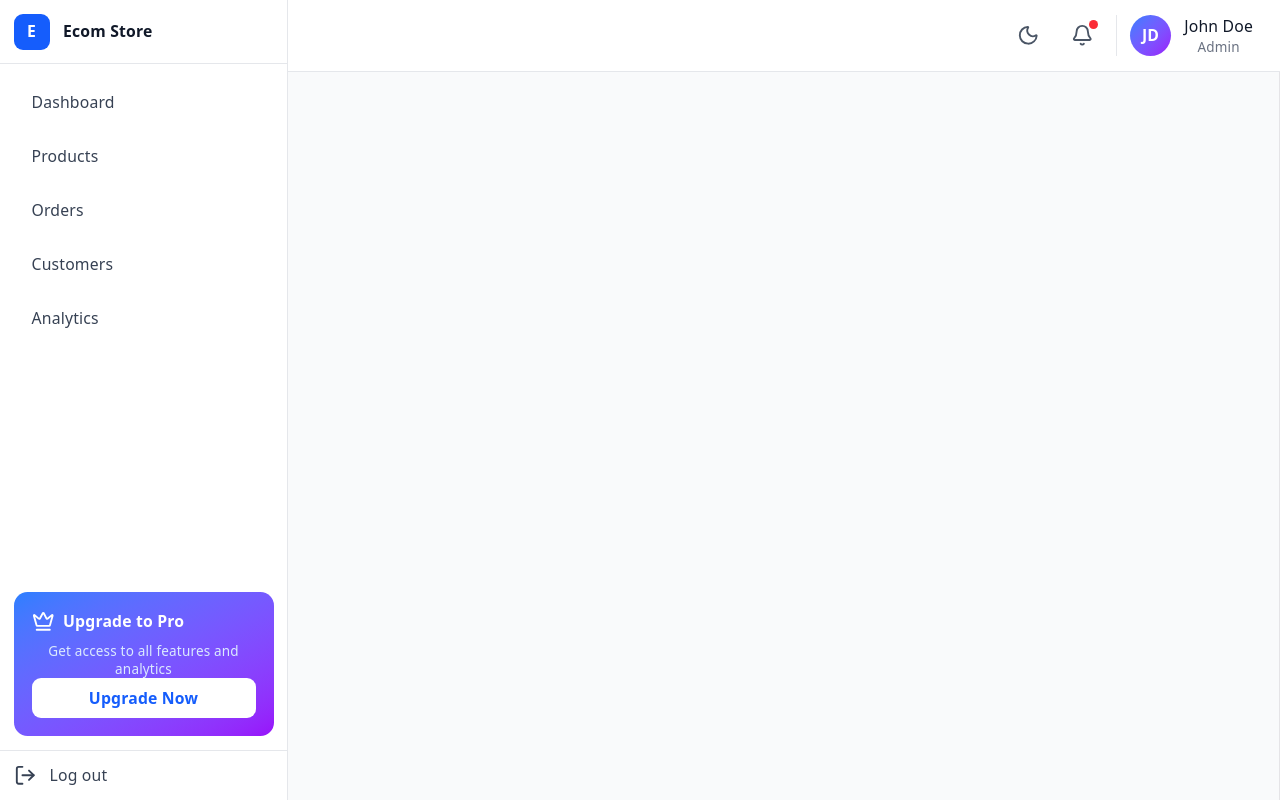
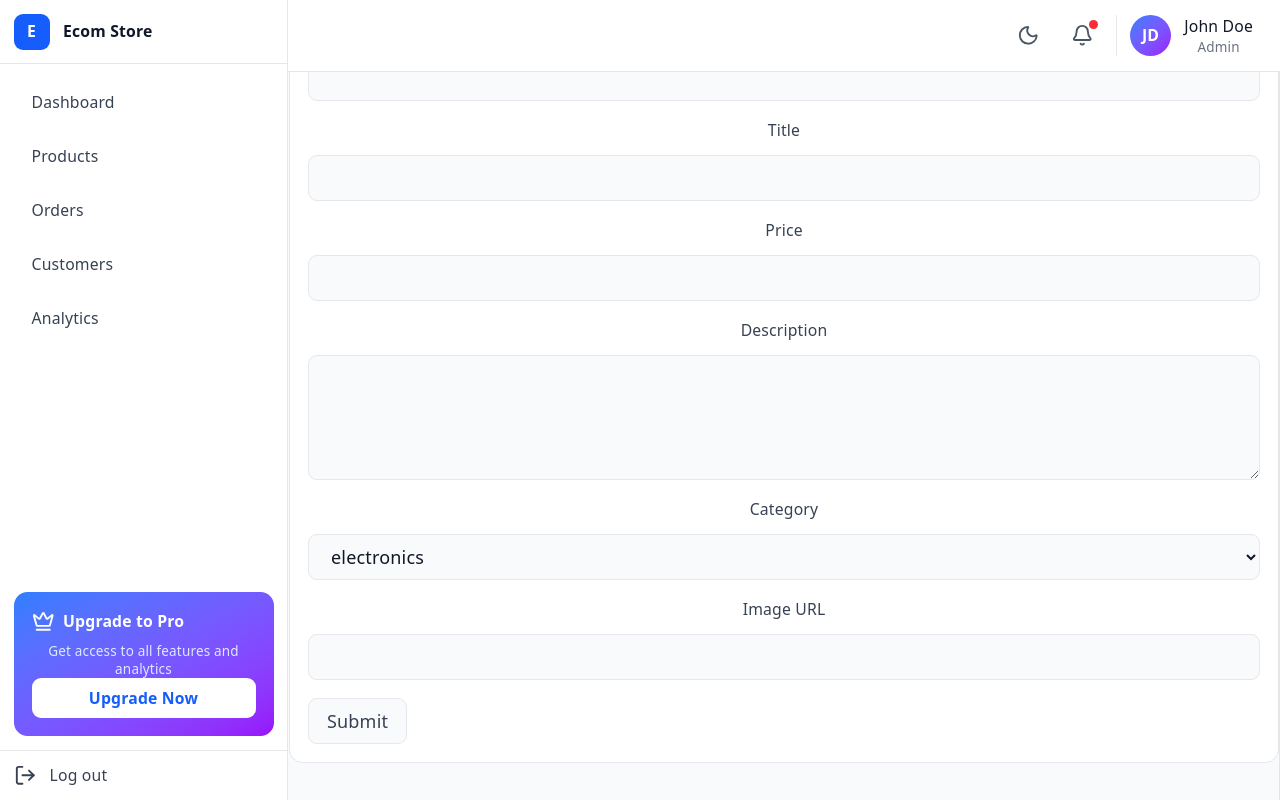
Before and after one commit to s-eo/ecommerce-dashboard, a React (Vite) app: page /product/new in a window 1280 px wide. Built offline with nearby package versions, Linux system fonts and the light colour scheme.

Commit message:
New product view

```diff
--- a/src/App.tsx
+++ b/src/App.tsx
@@ -14,6 +14,7 @@ import Users from './pages/Users';
 import Analytics from './pages/Analytics';
 import Marketing from './pages/Marketing';
 import Settings from './pages/Settings';
+import NewProduct from './pages/NewProduct';
 
 const queryClient = new QueryClient()
 
@@ -32,6 +33,7 @@ function App() {
           <Routes>
             <Route path="/" element={<Dashboard />} />
             <Route path="/products" element={<Products />} />
+            <Route path="/product/new" element={<NewProduct />} />
             <Route path="/orders" element={<Orders />} />
             <Route path="/customers" element={<Customers />} />
             <Route path="/users" element={<Users />} />
--- /dev/null
+++ b/src/pages/NewProduct.tsx
@@ -0,0 +1,121 @@
+import {type SubmitHandler, useForm} from "react-hook-form"
+import { useMutation } from "@tanstack/react-query";
+import type {Category, Product} from "../types.ts";
+
+type IFormInput = Product;
+
+const categories: Category[] = ['electronics', 'clothing', 'shoes', 'beauty'];
+
+export default function NewProduct() {
+    const { register, handleSubmit, formState: { errors } } = useForm<IFormInput>()
+
+    const mutation = useMutation({
+        mutationFn: async (data: IFormInput) => {
+            const response = await fetch('https://fakestoreapi.com/products', {
+                method: 'POST',
+                headers: {
+                    'Content-Type': 'application/json',
+                },
+                body: JSON.stringify(data),
+            });
+            return response.json();
+        },
+    });
+
+    const onSubmit: SubmitHandler<IFormInput> = (data) => {
+        mutation.mutate(data);
+    }
+
+    return (
+        <form className="bg-white dark:bg-gray-900 rounded-xl border border-gray-200 dark:border-gray-800 p-4 mb-6"
+              onSubmit={handleSubmit(onSubmit)}>
+            <div className="flex flex-col gap-3 mb-4">
+                <label htmlFor="id" className="text-sm font-medium text-gray-700 dark:text-gray-300">ID</label>
+                <input
+                    id="id"
+                    type="number"
+                    {...register("id", { required: true, valueAsNumber: true })}
+                    className="px-4 py-2 border border-gray-200 dark:border-gray-700 rounded-lg bg-gray-50 dark:bg-gray-800 text-gray-900 dark:text-white focus:outline-none focus:ring-2 focus:ring-blue-500"
+                />
+                {errors.id && <span className="text-red-500 text-sm">ID is required</span>}
+            </div>
+
+            <div className="flex flex-col gap-3 mb-4">
+                <label htmlFor="title" className="text-sm font-medium text-gray-700 dark:text-gray-300">Title</label>
+                <input
+                    id="title"
+                    {...register("title", { required: true })}
+                    className="px-4 py-2 border border-gray-200 dark:border-gray-700 rounded-lg bg-gray-50 dark:bg-gray-800 text-gray-900 dark:text-white focus:outline-none focus:ring-2 focus:ring-blue-500"
+                />
+                {errors.title && <span className="text-red-500 text-sm">Title is required</span>}
+            </div>
+
+            <div className="flex flex-col gap-3 mb-4">
+                <label htmlFor="price" className="text-sm font-medium text-gray-700 dark:text-gray-300">Price</label>
+                <input
+                    id="price"
+                    type="number"
+                    step="0.01"
+                    {...register("price", { required: true, valueAsNumber: true })}
+                    className="px-4 py-2 border border-gray-200 dark:border-gray-700 rounded-lg bg-gray-50 dark:bg-gray-800 text-gray-900 dark:text-white focus:outline-none focus:ring-2 focus:ring-blue-500"
+                />
+                {errors.price && <span className="text-red-500 text-sm">Price is required</span>}
+            </div>
+
+            <div className="flex flex-col gap-3 mb-4">
+                <label htmlFor="description" className="text-sm font-medium text-gray-700 dark:text-gray-300">Description</label>
+                <textarea
+                    id="description"
+                    {...register("description", { required: true })}
+                    className="px-4 py-2 border border-gray-200 dark:border-gray-700 rounded-lg bg-gray-50 dark:bg-gray-800 text-gray-900 dark:text-white focus:outline-none focus:ring-2 focus:ring-blue-500"
+                    rows={4}
+                />
+                {errors.description && <span className="text-red-500 text-sm">Description is required</span>}
+            </div>
+
+            <div className="flex flex-col gap-3 mb-4">
+                <label htmlFor="category" className="text-sm font-medium text-gray-700 dark:text-gray-300">Category</label>
+                <select
+                    id="category"
+                    {...register("category", { required: true })}
+                    className="px-4 py-2 border border-gray-200 dark:border-gray-700 rounded-lg bg-gray-50 dark:bg-gray-800 text-gray-900 dark:text-white focus:outline-none focus:ring-2 focus:ring-blue-500"
+                >
+                    {categories.map(category => (
+                        <option key={category} value={category}>{category}</option>
+                    ))}
+                </select>
+                {errors.category && <span className="text-red-500 text-sm">Category is required</span>}
+            </div>
+
+            <div className="flex flex-col gap-3 mb-4">
+                <label htmlFor="image" className="text-sm font-medium text-gray-700 dark:text-gray-300">Image URL</label>
+                <input
+                    id="image"
+                    {...register("image", { required: true })}
+                    className="px-4 py-2 border border-gray-200 dark:border-gray-700 rounded-lg bg-gray-50 dark:bg-gray-800 text-gray-900 dark:text-white focus:outline-none focus:ring-2 focus:ring-blue-500"
+                />
+                {errors.image && <span className="text-red-500 text-sm">Image URL is required</span>}
+            </div>
+
+            <button
+                type="submit"
+                disabled={mutation.isPending}
+                className="px-4 py-2 border border-gray-200 dark:border-gray-700 rounded-lg bg-gray-50 dark:bg-gray-800 text-gray-700 dark:text-gray-300 hover:bg-gray-100 dark:hover:bg-gray-700 transition-colors flex items-center gap-2 disabled:opacity-50 disabled:cursor-not-allowed"
+            >
+                {mutation.isPending ? 'Submitting...' : 'Submit'}
+            </button>
+
+            {mutation.isSuccess && (
+                <div className="mt-4 p-3 bg-green-100 dark:bg-green-900 text-green-800 dark:text-green-200 rounded-lg">
+                    Product created successfully!
+                </div>
+            )}
+
+            {mutation.isError && (
+                <div className="mt-4 p-3 bg-red-100 dark:bg-red-900 text-red-800 dark:text-red-200 rounded-lg">
+                    Error creating product. Please try again.
+                </div>
+            )}
+        </form>
+    )
+}
--- a/src/pages/Products.tsx
+++ b/src/pages/Products.tsx
@@ -1,3 +1,4 @@
+import {useMemo, useState} from "react";
 import { MoreVertical, Search, Plus, Package, DollarSign, AlertCircle, TrendingUp } from 'lucide-react';
 import {
   createColumnHelper,
@@ -6,21 +7,11 @@ import {
   useReactTable,
 } from '@tanstack/react-table';
 import {useQuery} from '@tanstack/react-query';
-import {useMemo, useState} from "react";
+import { Link } from "react-router";
+
+import type {Product, ProductStatus} from "../types.ts";
 
 const PRODUCTS_API_URL = 'https://fakestoreapi.com/products';
-
-type ProductStatus = 'In Stock' | 'Out of Stock' | 'Low Stock';
-
-interface Product {
-  id: number;
-  title: string;
-  price: number;
-  description: string;
-  category: string;
-  image: string;
-  status?: ProductStatus;
-}
 
 const statusColors = {
   'In Stock': 'bg-green-100 text-green-700 dark:bg-green-900/30 dark:text-green-400',
@@ -165,11 +156,13 @@ export default function Products() {
               <h2 className="text-2xl font-bold text-gray-900 dark:text-white">Products</h2>
               <p className="text-sm text-gray-500 dark:text-gray-400">Manage and view your store products</p>
             </div>
-            <button
-                className="bg-blue-600 hover:bg-blue-700 text-white px-4 py-2 rounded-lg text-sm font-medium transition-colors flex items-center gap-2">
-              <Plus className="w-4 h-4"/>
-              Add Product
-            </button>
+            <Link to="/product/new">
+              <button
+                className="bg-blue-600 hover:bg-blue-700 text-white px-4 py-2 rounded-lg text-sm font-medium transition-colors flex items-center gap-2 cursor-pointer">
+                <Plus className="w-4 h-4"/>
+                Add Product
+              </button>
+            </Link>
           </div>
 
           {/* Statistic Cards */}
```
